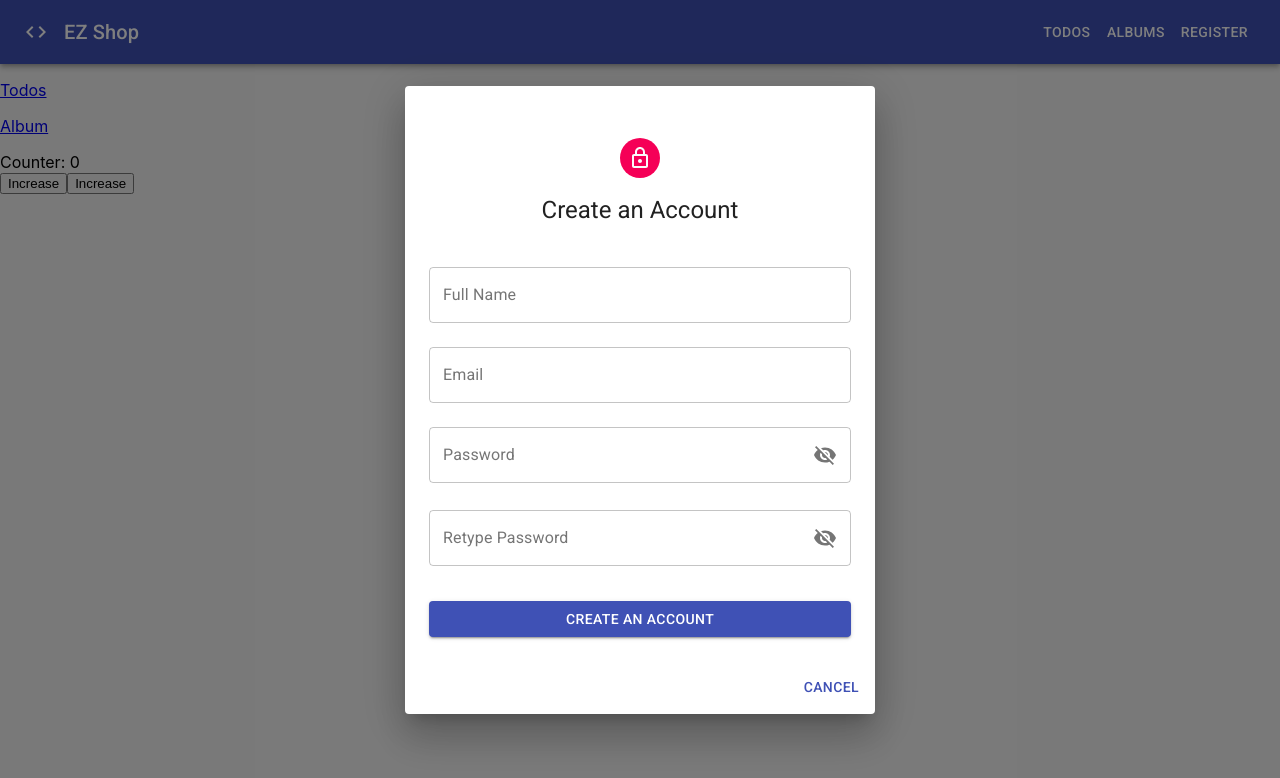
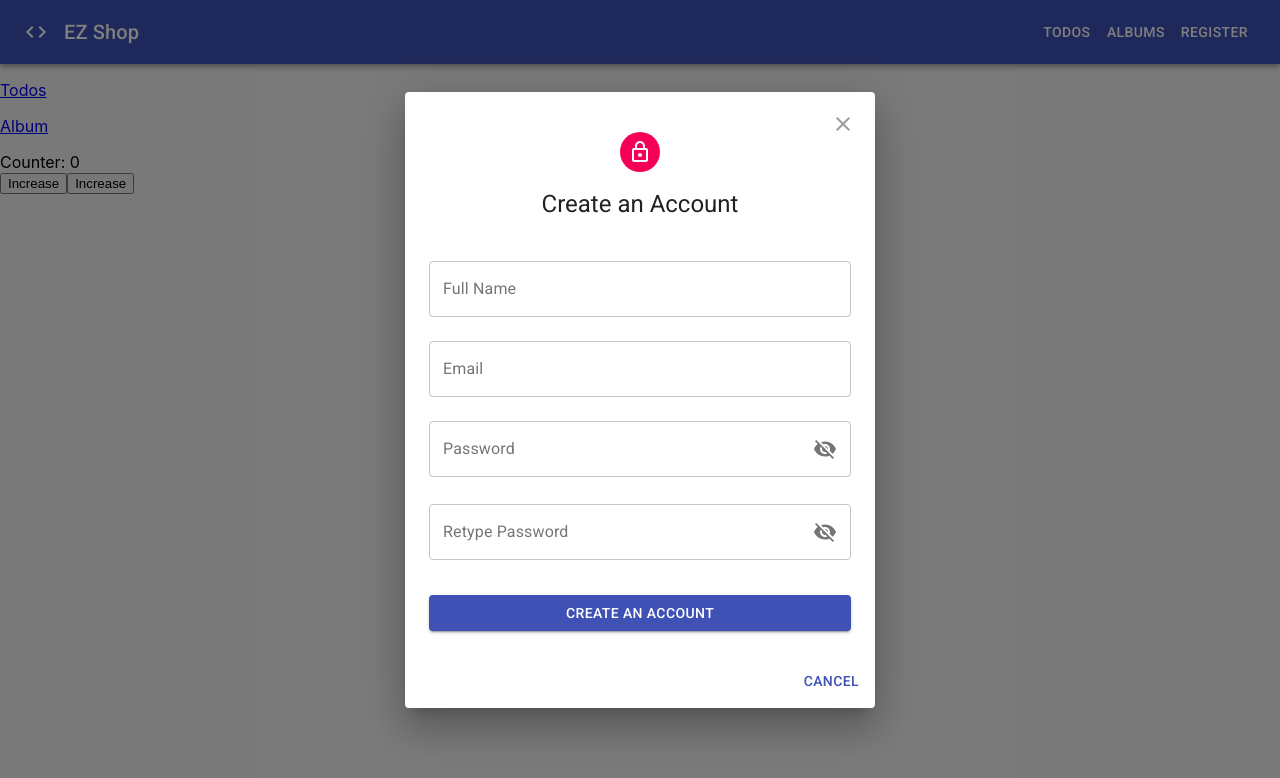
Before and after one commit to nghiemph95/React_Learning, a React (Create React App) app in the folder 02_react_learning/learn_reactjs_next/: page / in a window 1280 px wide. Both pictures are taken after a click on the button "REGISTER". Shown: the top 778 px of the page. Built offline with nearby package versions, Linux system fonts and the light colour scheme; no server answers.

Commit message:
Updated: 23-01-2023 14:18:25

```diff
--- a/02_react_learning/learn_reactjs_next/src/components/Header/index.jsx
+++ b/02_react_learning/learn_reactjs_next/src/components/Header/index.jsx
@@ -1,3 +1,4 @@
+import { IconButton } from '@material-ui/core';
 import AppBar from '@material-ui/core/AppBar';
 import Button from '@material-ui/core/Button';
 import Dialog from '@material-ui/core/Dialog';
@@ -8,6 +9,7 @@ import { makeStyles } from '@material-ui/core/styles';
 import TextField from '@material-ui/core/TextField';
 import Toolbar from '@material-ui/core/Toolbar';
 import Typography from '@material-ui/core/Typography';
+import { Close } from '@material-ui/icons';
 import CodeIcon from '@material-ui/icons/Code';
 import Register from 'features/Auth/components/Register';
 import React, { useState } from 'react';
@@ -26,6 +28,12 @@ const useStyles = makeStyles((theme) => ({
   link: {
     textDecoration: 'none',
     color: 'white',
+  },
+  closeButton: {
+    position: 'absolute',
+    top: theme.spacing(1),
+    right: theme.spacing(1),
+    color: theme.palette.grey[500],
   },
 }));
 
@@ -74,6 +82,10 @@ export default function Header() {
         onClose={handleClose}
         aria-labelledby="form-dialog-title"
       >
+        <IconButton className={classes.closeButton}>
+          <Close />
+        </IconButton>
+
         <DialogContent>
           <Register closeDialog={handleClose} />
         </DialogContent>
```
